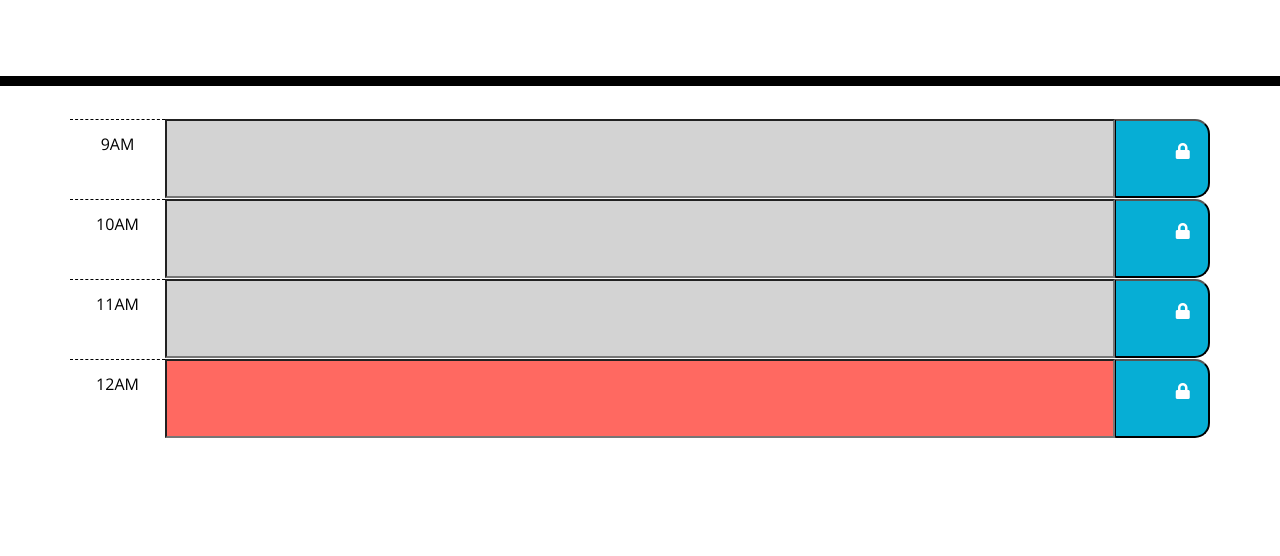
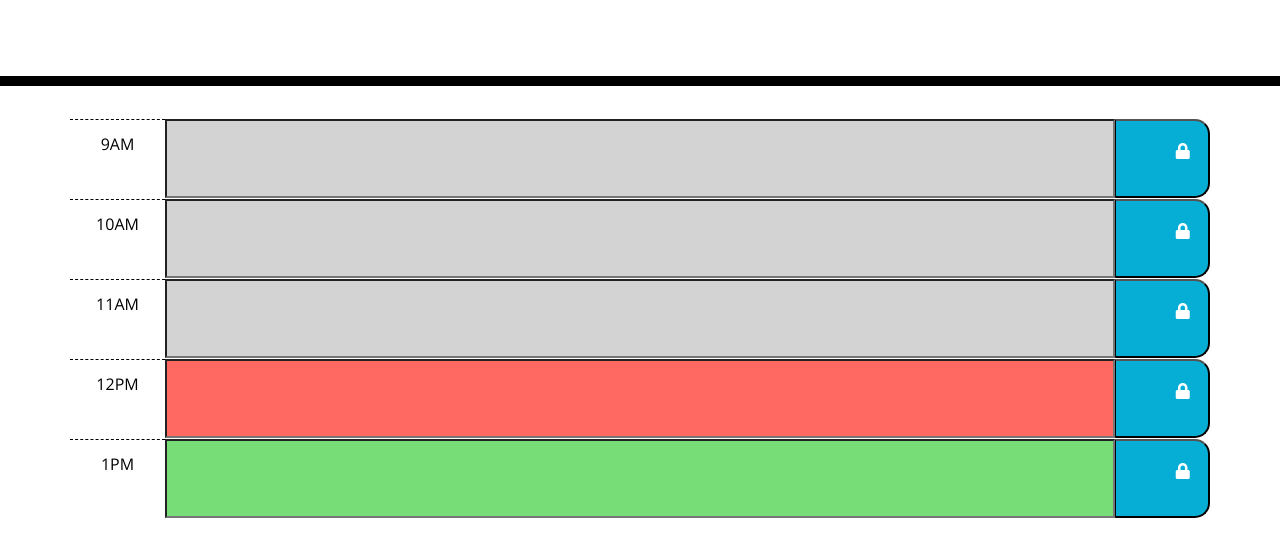
Before and after one commit to Ricardo-solis/workDayScheduler, a plain HTML site: page index.html in a window 1280 px wide. Shown: the part 182-738 px from the top of the page. Drawn offline with nearby package versions, Linux system fonts and the light colour scheme.

Commit message:
created the 1pm row with the class future which was given

```diff
--- a/index.html
+++ b/index.html
@@ -63,7 +63,7 @@
 
       <!-- 12M Timeblock -->
       <div class="row time-block">
-        <div class="col-md-1 hour pt-3">12AM</div>
+        <div class="col-md-1 hour pt-3">12PM</div>
         <input class="col-md-10 present" />
         <button class="col-md-1 saveBtn">
           <i class="fas fa-lock pb-3"></i>
@@ -71,7 +71,13 @@
       </div>
 
       <!-- 1PM Timeblock -->
-      <div class="row"></div>
+      <div class="row time-block">
+        <div class="col-md-1 hour pt-3">1PM</div>
+        <input class="col-md-10 future" />
+        <button class="col-md-1 saveBtn">
+          <i class="fas fa-lock pb-3"></i>
+        </button>
+      </div>
 
       <!-- 2PM Timeblock -->
       <div class="row"></div>
```
